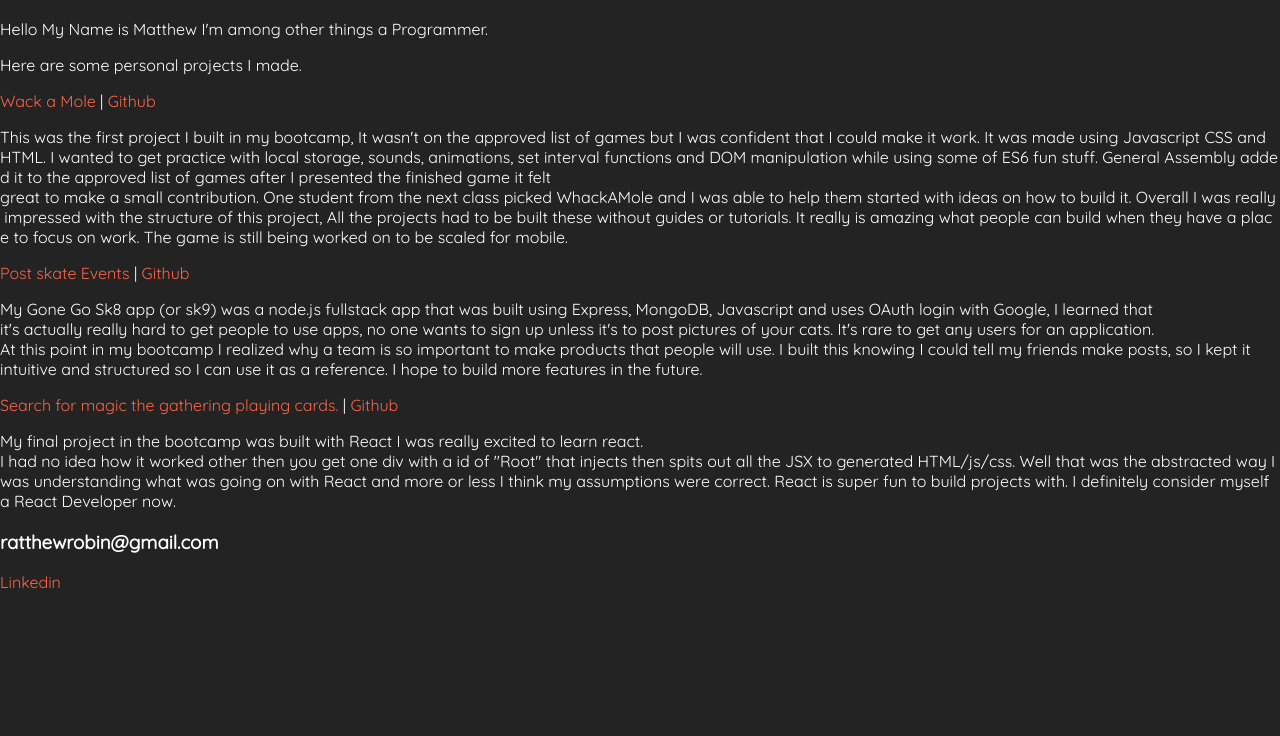
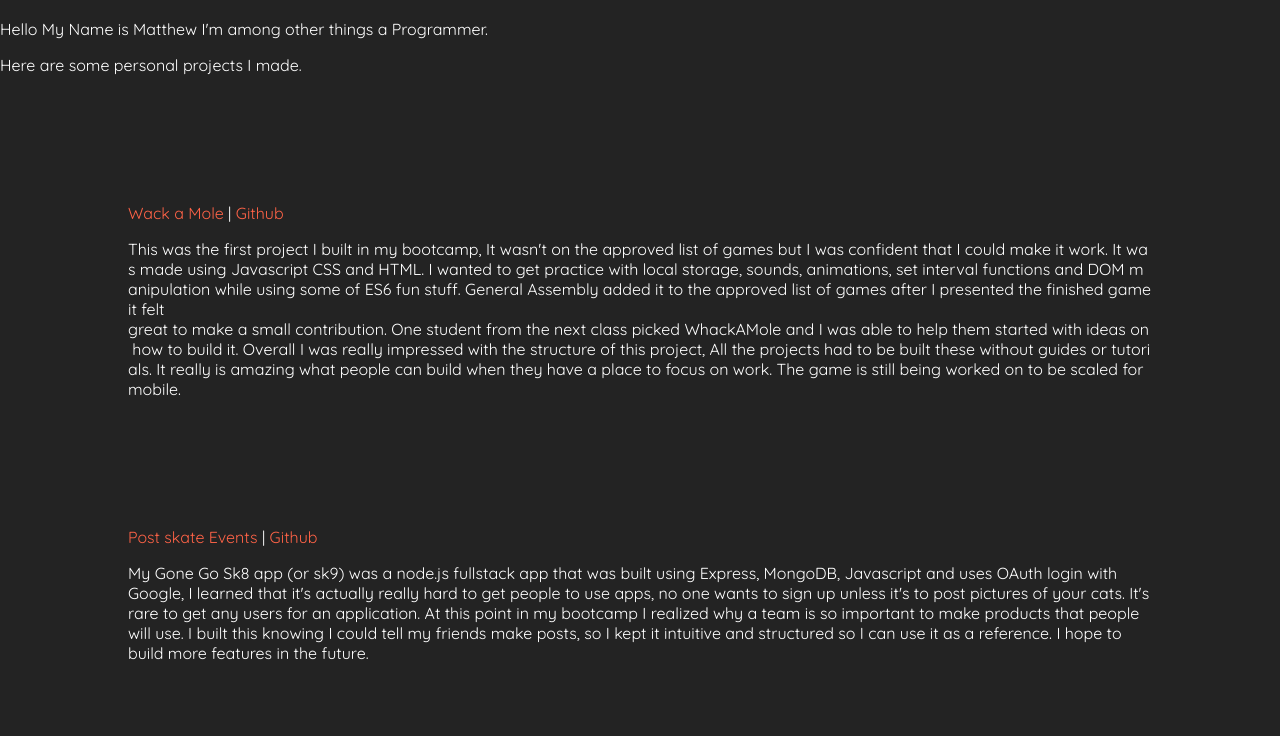
Before and after one commit to mrobin88/mrobin88.github.io, a plain HTML site: page index.html in a window 1280 px wide. Shown: the part 64-800 px from the top of the page. Drawn offline with Linux system fonts and the light colour scheme.

Commit message:
fixed p tags

```diff
--- a/index.html
+++ b/index.html
@@ -1,6 +1,5 @@
 <!DOCTYPE html>
 <html>
-
 	<title>
 	</title>
 	<head>
@@ -22,10 +21,15 @@
 	</div>
 	<p id='project-title'>Here are some personal projects I made.</p>
 	<div>
-		<a href="http://zen-shockley-08671c.netlify.com/" target="_blank">Wack a Mole</a> | <a href="https://github.com/mrobin88/wack-a-mole" target="_blank">Github </a> <p>This was the first project I built in my bootcamp, It wasn't on the approved list of games but I was confident that I could make it work. It was made using Javascript CSS and HTML. I wanted to get practice with local storage, sounds, animations, set interval functions and DOM manipulation while using some of ES6 fun stuff. General Assembly added it to the approved list of games after I presented the finished game it felt great to make a small contribution. One student from the next class picked WhackAMole and I was able to help them started with ideas on how to build it. Overall I was really impressed with the structure of this project, All the projects had to be built these without guides or tutorials. It really is amazing what people can build when they have a place to focus on work. The game is still being worked on to be scaled for mobile.</p>
-		<a href="https://gosk9.herokuapp.com/" target="_blank">Post skate Events</a> | <a href="https://github.com/mrobin88/goneGoSk8" target="_blank">Github </a> <p>My Gone Go Sk8 app (or sk9) was a node.js fullstack app that was built using Express, MongoDB, Javascript and uses OAuth login with Google, I learned that it's actually really hard to get people to use apps, no one wants to sign up unless it's to post pictures of your cats. It's rare to get any users for an application. At this point in my bootcamp I realized why a team is so important to make products that people will use. I built this knowing I could tell my friends make posts, so I kept it intuitive and structured so I can use it as a reference. I hope to build more features in the future.
-		</p>
-		<a href="https://mtg-pile.herokuapp.com" target="_blank">Search for magic the gathering playing cards.</a>  | <a href="https://github.com/mrobin88/mtg-pile" target="_blank">Github </a> <p>My final project in the bootcamp was built with React I was really excited to learn react. I had no idea how it worked other then you get one div with a id of "Root" that injects then spits out all the JSX to generated HTML/js/css. Well that was the abstracted way I was understanding what was going on with React and more or less I think my assumptions were correct. React is super fun to build projects with. I definitely consider myself a React Developer now.</p>
+		<div class="project-link">
+				<a href="http://zen-shockley-08671c.netlify.com/" target="_blank">Wack a Mole</a> | <a href="https://github.com/mrobin88/wack-a-mole" target="_blank">Github </a> <p>This was the first project I built in my bootcamp, It wasn't on the approved list of games but I was confident that I could make it work. It was made using Javascript CSS and HTML. I wanted to get practice with local storage, sounds, animations, set interval functions and DOM manipulation while using some of ES6 fun stuff. General Assembly added it to the approved list of games after I presented the finished game it felt great to make a small contribution. One student from the next class picked WhackAMole and I was able to help them started with ideas on how to build it. Overall I was really impressed with the structure of this project, All the projects had to be built these without guides or tutorials. It really is amazing what people can build when they have a place to focus on work. The game is still being worked on to be scaled for mobile.</p>
+		</div>
+		<div class="project-link">
+				<a href="https://gosk9.herokuapp.com/" target="_blank">Post skate Events</a> | <a href="https://github.com/mrobin88/goneGoSk8" target="_blank">Github </a> <p>My Gone Go Sk8 app (or sk9) was a node.js fullstack app that was built using Express, MongoDB, Javascript and uses OAuth login with Google, I learned that it's actually really hard to get people to use apps, no one wants to sign up unless it's to post pictures of your cats. It's rare to get any users for an application. At this point in my bootcamp I realized why a team is so important to make products that people will use. I built this knowing I could tell my friends make posts, so I kept it intuitive and structured so I can use it as a reference. I hope to build more features in the future.</p>
+		</div>
+		<div class="project-link">
+				<a href="https://mtg-pile.herokuapp.com" target="_blank">Search for magic the gathering playing cards.</a>  | <a href="https://github.com/mrobin88/mtg-pile" target="_blank">Github </a> <p>My final project in the bootcamp was built with React I was really excited to learn react. I had no idea how it worked other then you get one div with a id of "Root" that injects then spits out all the JSX to generated HTML/js/css. Well that was the abstracted way I was understanding what was going on with React and more or less I think my assumptions were correct. React is super fun to build projects with. I definitely consider myself a React Developer now.</p>
+		</div>
 	</div>
 	<h3> ratthewrobin@gmail.com </h3>
 	<a href="https://www.linkedin.com/in/matthew-robin-007/" target="_blank">Linkedin</a>
--- a/styles.css
+++ b/styles.css
@@ -78,3 +78,7 @@ width: 100%;
 height: auto;
 }
 }
+
+.project-link{
+    margin: 10%;
+}
```
